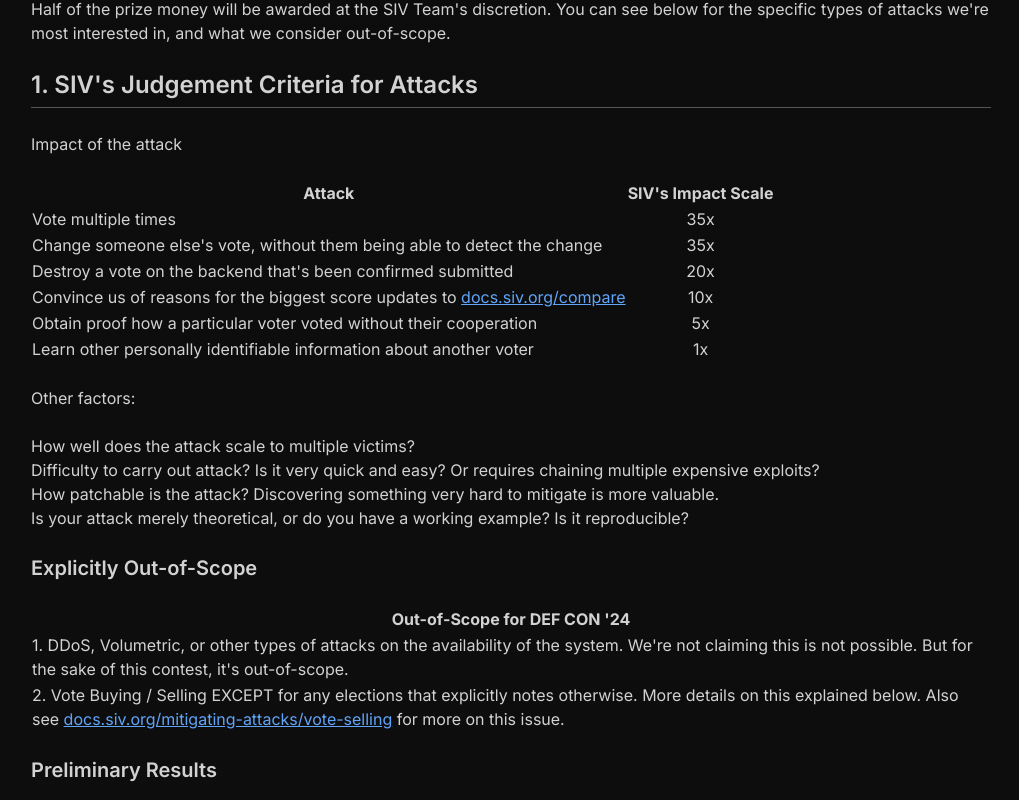
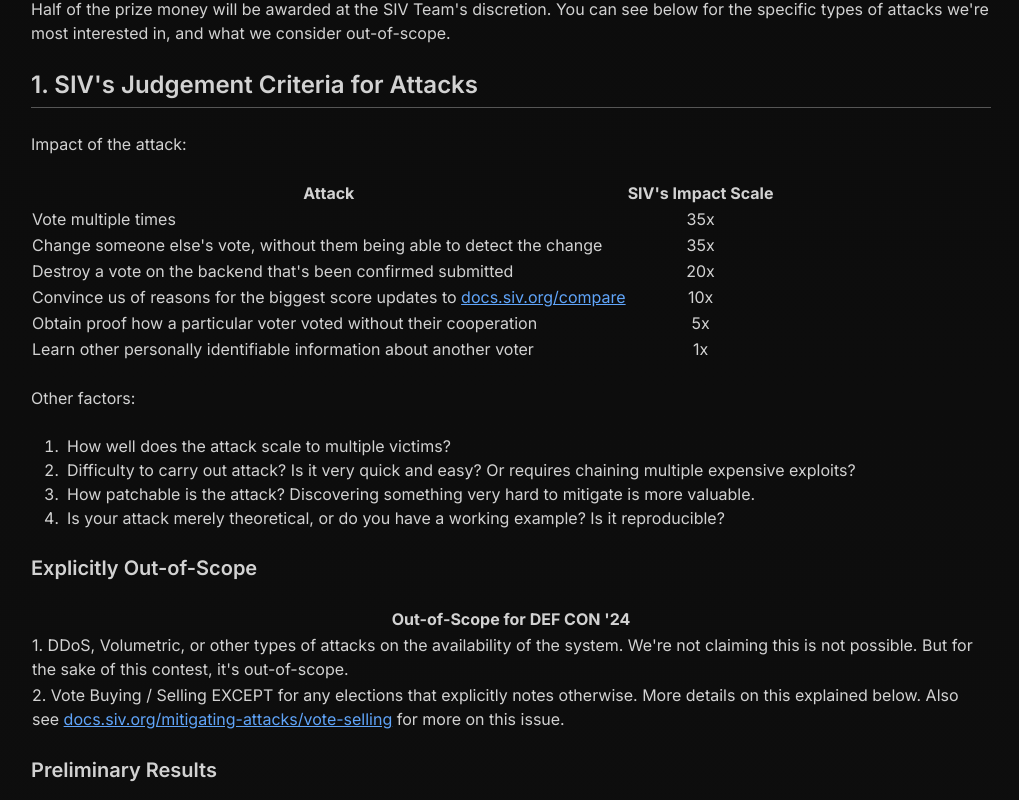
Before and after one commit to siv-org/hack.siv.org, a Next.js app: page /rules in a window 1280 px wide. Shown: the part 2300-3100 px from the top of the page, without its empty margins (129-1148 px from the left). Built offline with nearby package versions, Linux system fonts and the light colour scheme.

Commit message:
mdx: Style <ol> and <li>

```diff
--- a/app/rules/page.mdx
+++ b/app/rules/page.mdx
@@ -46,7 +46,7 @@ We're committed to awarding 100% of the prize money even if there is only a sing
 Half of the prize money will be awarded at the SIV Team's discretion. You can see below for the specific types of attacks we're most interested in, and what we consider out-of-scope.
 
 ## 1. SIV's Judgement Criteria for Attacks
-1. Impact of the attack
+Impact of the attack:
 
 | Attack |  SIV's Impact Scale |
 | ----------- | :-----------: |
--- a/mdx-components.tsx
+++ b/mdx-components.tsx
@@ -23,6 +23,8 @@ export function useMDXComponents(components: MDXComponents): MDXComponents {
         {children}
       </a>
     ),
+    ol: ({ children }) => <ol className="pl-8 list-decimal">{children}</ol>,
+    li: ({ children }) => <li className="pl-1">{children}</li>,
     ...components,
   }
 }
```
